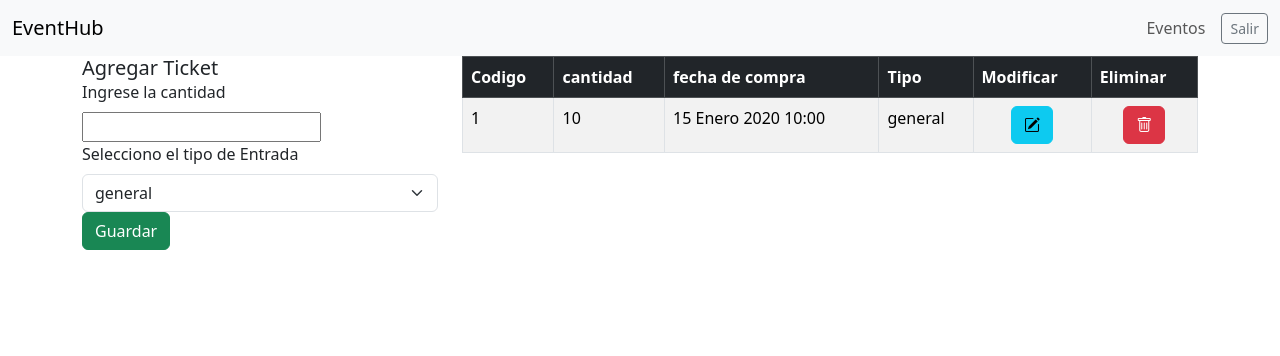
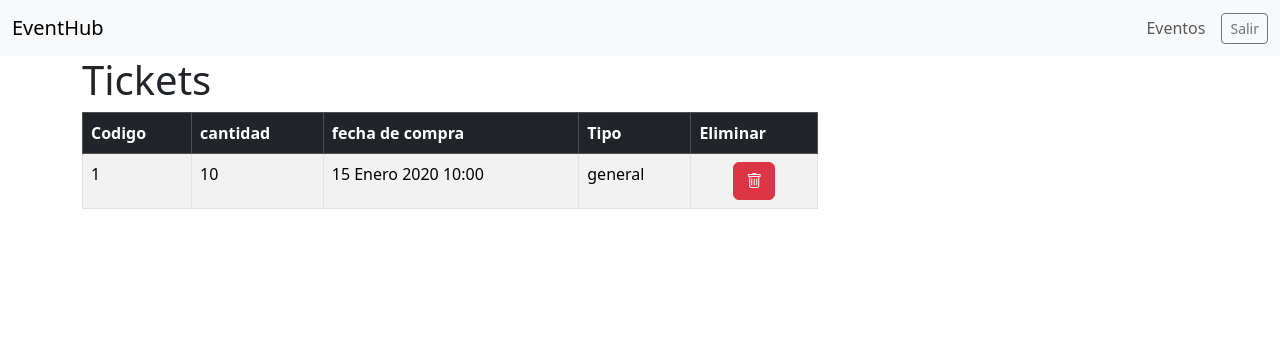
Before and after one commit to witcher-252/eventhub, a Django app: page /tickets/ in a window 1280 px wide. Shown: the top 356 px of the page. Run offline with Django 5.2, Linux system fonts and the light colour scheme; a user stored in the database is signed in; tables that the repository leaves empty hold one stand-in row (values such as "Sample post"); parts of the project's set-up code (start-up, migrations or seed data) failed here and were passed over.

Commit message:
ajusto funcionalidad de tickets para usuarios regulares y organizadores

```diff
--- a/app/models.py
+++ b/app/models.py
@@ -80,11 +80,11 @@ class TicketType(models.TextChoices):
 
 class Ticket(models.Model):
     # variables buy_date: date, ticket_code: string, quantity: integer, type : "general"| "VIP"
+    usuario = models.ForeignKey(User, on_delete=models.CASCADE, related_name="organized_tickets")
     ticket_code = models.AutoField(primary_key=True)
     quantity = models.PositiveIntegerField()
     buy_date = models.DateTimeField()
-    type = models.CharField(max_length=10, choices=TicketType.choices, default=TicketType.GENERAL,
-    )
+    type = models.CharField(max_length=10, choices=TicketType.choices, default=TicketType.GENERAL)
 
     def __str__(self):
         texto = "{0} ({1})"
--- a/app/templates/ticket/gestionTicket.html
+++ b/app/templates/ticket/gestionTicket.html
@@ -4,8 +4,10 @@
 
 {% block content %}
 <div class="container">
+    <h1>Tickets</h1>
     <div class="row">
 
+        {% if not user_is_organizer %}
         <div class="col-sm-12 col-md-6 col-lg-4 col-xl-4">
             <div class="card-body">
                 <h5 class="card-title">Agregar Ticket</h5>
@@ -25,13 +27,13 @@
                             <option value="VIP">VIP</option>
                           </select>
                     </div>
-                    <div class="form-group">
+                    <div class="form-group mt-3">
                     <button type="submit" class="btn btn-success btn-block text-white">Guardar</button>
                 </div>
                 </form>
               </div>
         </div>
-
+        {% endif %}
 
         <div class="col-sm-12 col-md-6 col-lg-8 col-xl-8">
             <div class="table-responsive">
@@ -42,7 +44,9 @@
                             <th>cantidad</th>
                             <th>fecha de compra</th>
                             <th>Tipo</th>
+                            {% if not user_is_organizer %}
                             <th>Modificar</th>
+                            {% endif %}
                             <th>Eliminar</th>
                         </tr>
                     </thead>
@@ -53,9 +57,11 @@
                             <td>{{ t.quantity }}</td>
                             <td>{{ t.buy_date }}</td>
                             <td>{{ t.type }}</td>
+                            {% if not user_is_organizer %}
                             <td align="center"><a href="editar/{{t.ticket_code}}" class="btn btn-info"  title="Editar">
                                 <i class="bi bi-pencil-square"></i>
                               </a></td>
+                            {% endif %}
                               <td align="center"><a href="eliminar/{{t.ticket_code}}" class="btn btn-danger" title="Eliminar">
                                 <i class="bi bi-trash"></i>
                               </a></td>
--- a/app/views.py
+++ b/app/views.py
@@ -128,36 +128,46 @@ def event_form(request, id=None):
 
 # codigo de ticket - inicio
 
+@login_required
 def gestion_ticket(request):
-    listaTickets = Ticket.objects.all()
-    return render(request, "ticket/gestionTicket.html", {"listaTickets": listaTickets})
+    usuarioTk = request.user
 
+    if not usuarioTk.is_organizer:
+        listaTickets=Ticket.objects.filter(usuario=usuarioTk)
+    else:
+        listaTickets = Ticket.objects.all()
+    return render(request, "ticket/gestionTicket.html",
+                  {"listaTickets": listaTickets,"user_is_organizer": request.user.is_organizer})
+
+@login_required
 def create_ticket(request):
+    usuario = request.user
     tipo = request.POST['tipoEntrada']
     cantidad = request.POST['cantidadTk']
 
-    Ticket.objects.create( quantity=cantidad , buy_date=timezone.now(), type=tipo)
+    Ticket.objects.create( quantity=cantidad , buy_date=timezone.now(), type=tipo, usuario=usuario)
     return redirect("/tickets")
 
+@login_required
 def delete_ticket(request, id):
     tk = get_object_or_404(Ticket, ticket_code=id)
     tk.delete()
     return redirect("/tickets")
 
+@login_required
 def edit_ticket(request, id):
     tk = get_object_or_404(Ticket, ticket_code=id)
     return render(request, "ticket/edicionTicket.html",{"ticket":tk})
 
+@login_required
 def update_ticket(request):
 
     tipo = request.POST['tipoEntrada']
     cantidad = request.POST['cantidadTk']
     id = request.POST['ticketCode']
-
     tk = get_object_or_404(Ticket, ticket_code=id)
     tk.quantity = cantidad
     tk.type = tipo
-
     tk.save()
     return redirect("/tickets")
 # codigo de ticket - fin
```
Also changed, not shown: app/migrations/0006_ticket_usuario.py (added).
